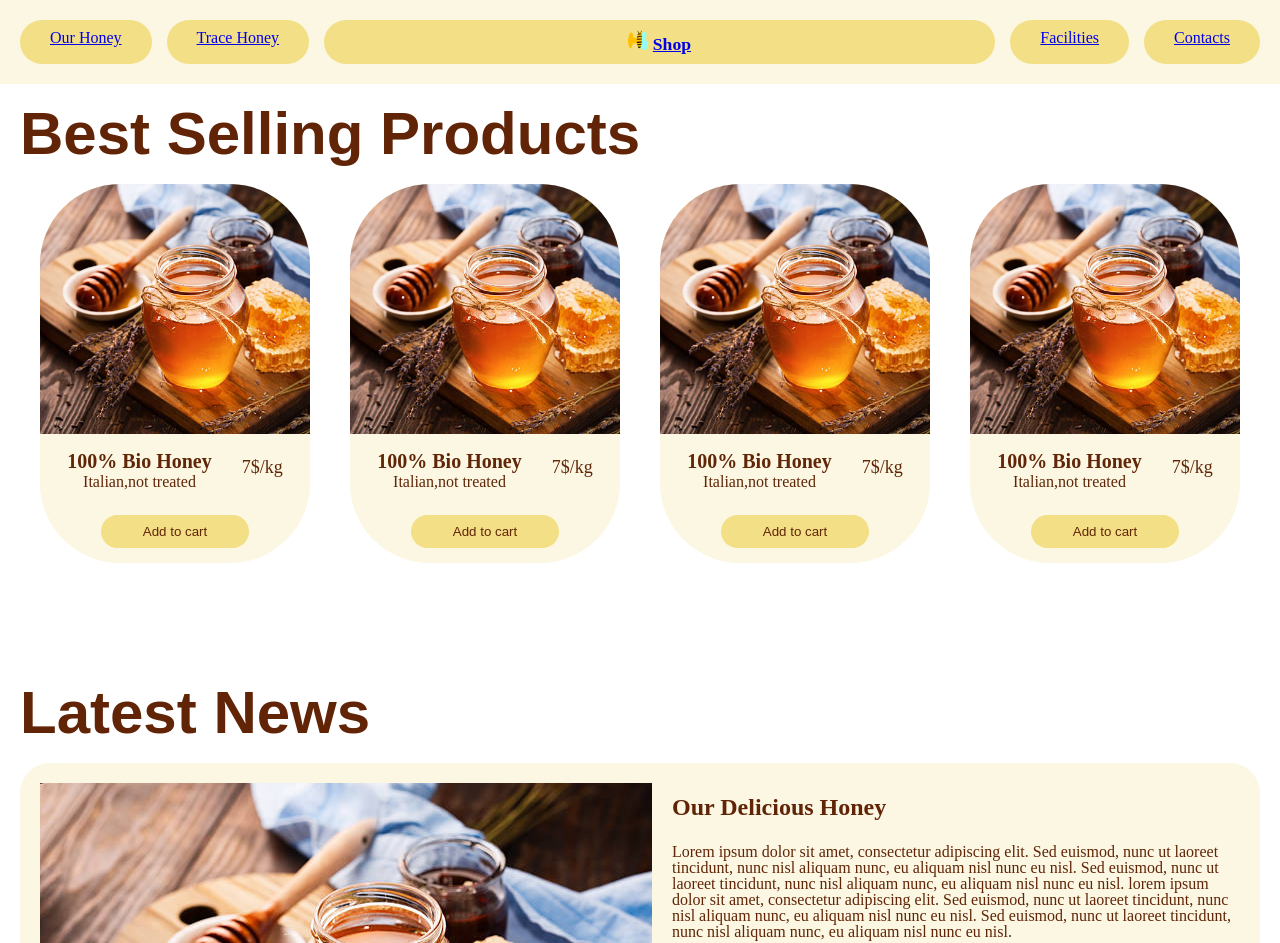
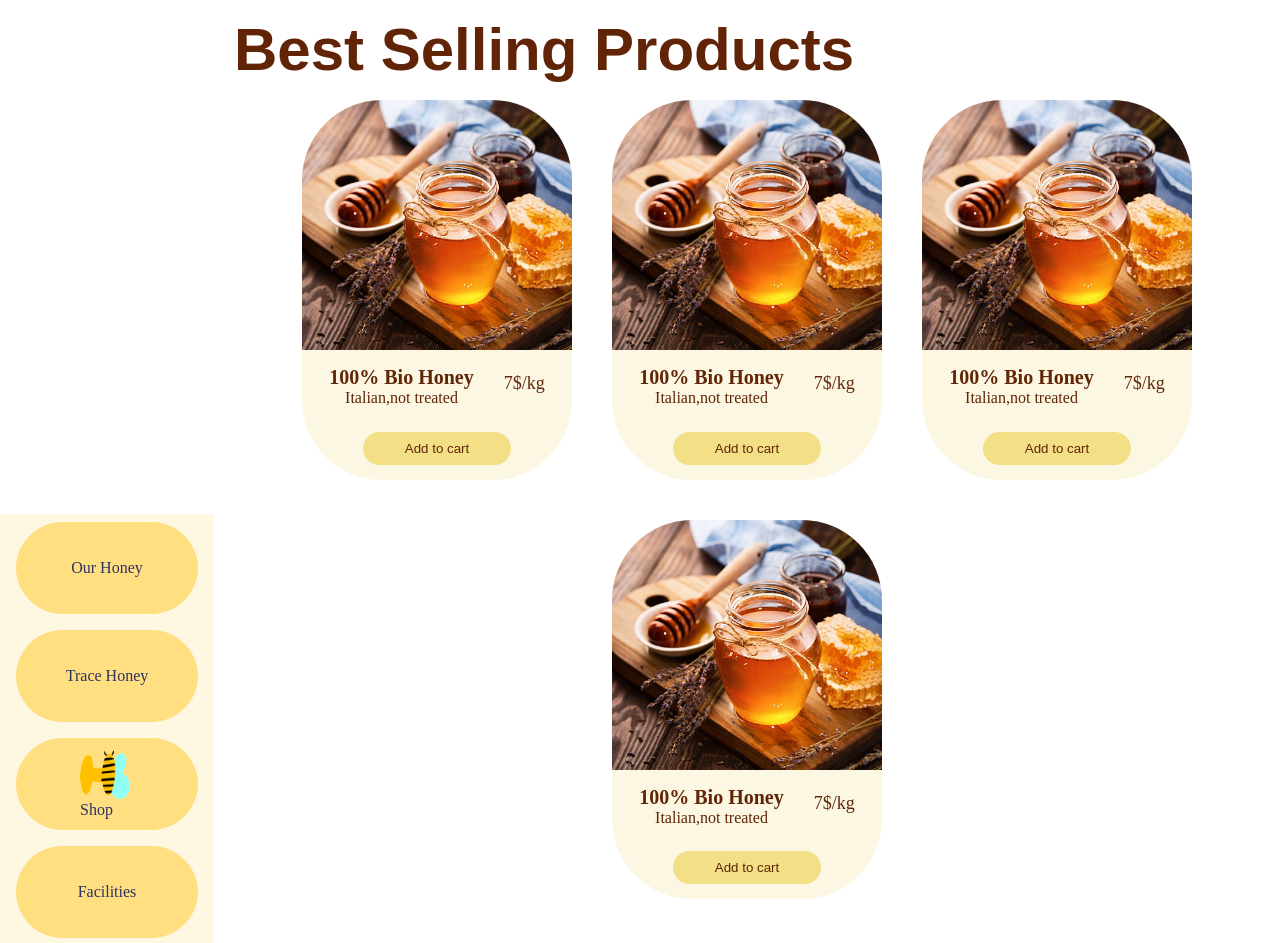
Before and after one commit to KeviN-XVII/S5-L3, a plain HTML site: page index.html in a window 1280 px wide. Shown: the top 943 px of the page. Drawn offline with Linux system fonts and the light colour scheme.

Commit message:
aggiornamento desktop

```diff
--- a/Css/navbar.css
+++ b/Css/navbar.css
@@ -1,4 +1,4 @@
-header {
+/* header {
   background-color: #fbf7e3;
   display: flex;
   flex-direction: row;
@@ -44,4 +44,50 @@ header li {
 .shop-link img {
   display: inline-block;
   font-size: 1.2em;
+} */
+header {
+  width: auto;
+  background-color: rgb(254, 247, 226);
+  display: flex;
+  flex-direction: column;
 }
+
+ul {
+  list-style-type: none;
+  display: flex;
+  flex-direction: column;
+  padding: 0;
+}
+
+li {
+  width: 180px;
+  height: 90px;
+  background-color: rgb(255, 223, 127);
+  border: 1px solid rgb(255, 223, 127);
+  border-radius: 50px;
+  margin: 0.5em 1em;
+  display: flex;
+  align-items: center;
+  justify-content: center;
+}
+
+#shop-link {
+  display: flex;
+  align-items: center;
+  justify-content: center;
+}
+.shop-link a {
+  display: flex;
+}
+
+a {
+  display: flex;
+  text-decoration: none;
+  color: rgb(45, 50, 100);
+  align-items: center;
+}
+li img {
+  width: 50px;
+  height: 50px;
+  margin-right: 0.25em;
+}
--- a/Css/style.css
+++ b/Css/style.css
@@ -4,6 +4,11 @@ main {
   align-items: center;
   flex-direction: column;
   text-align: left;
+}
+body {
+  display: flex;
+  flex-direction: row;
+  align-items: center;
 }
 .products {
   width: 100%;
```
